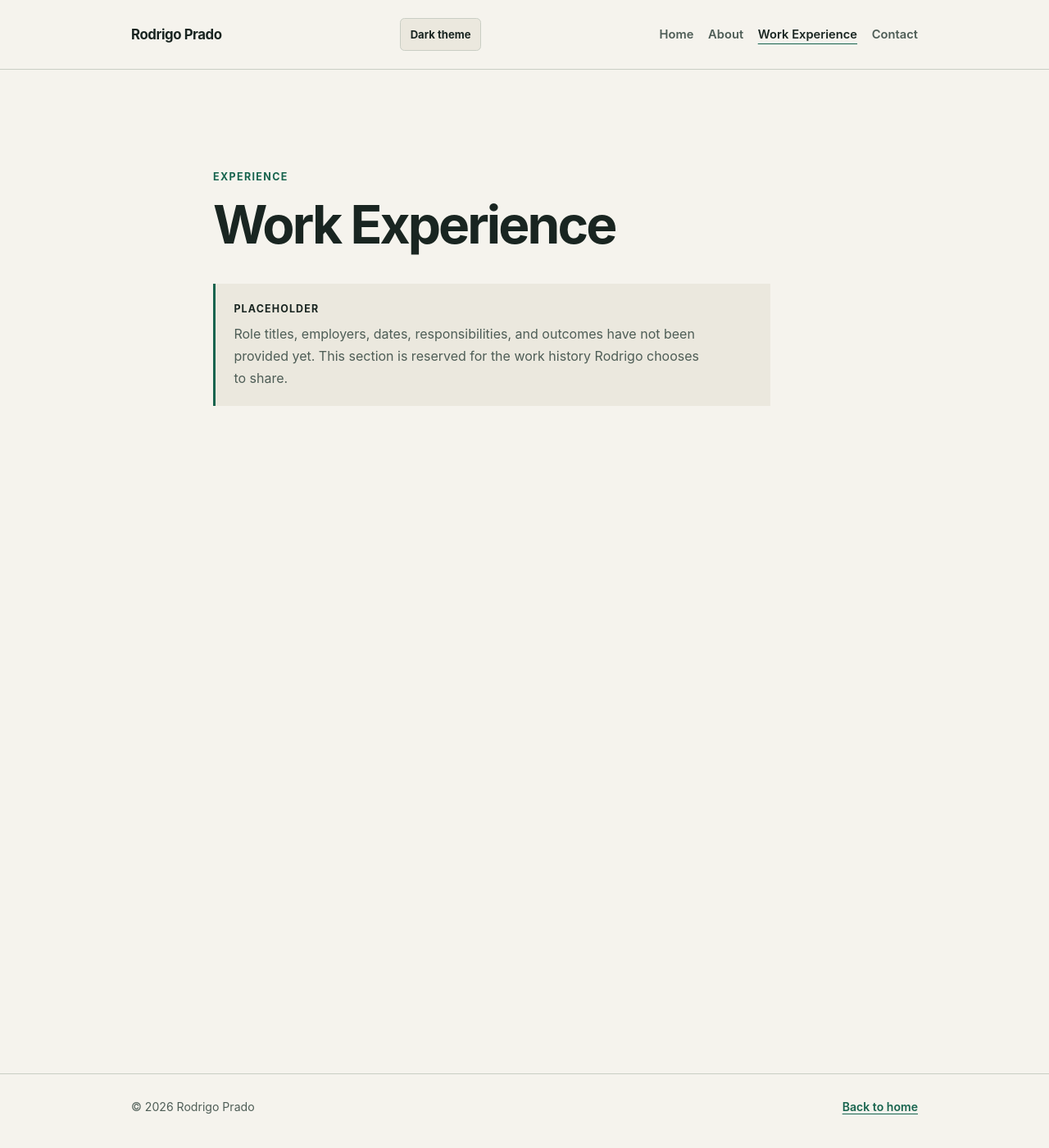
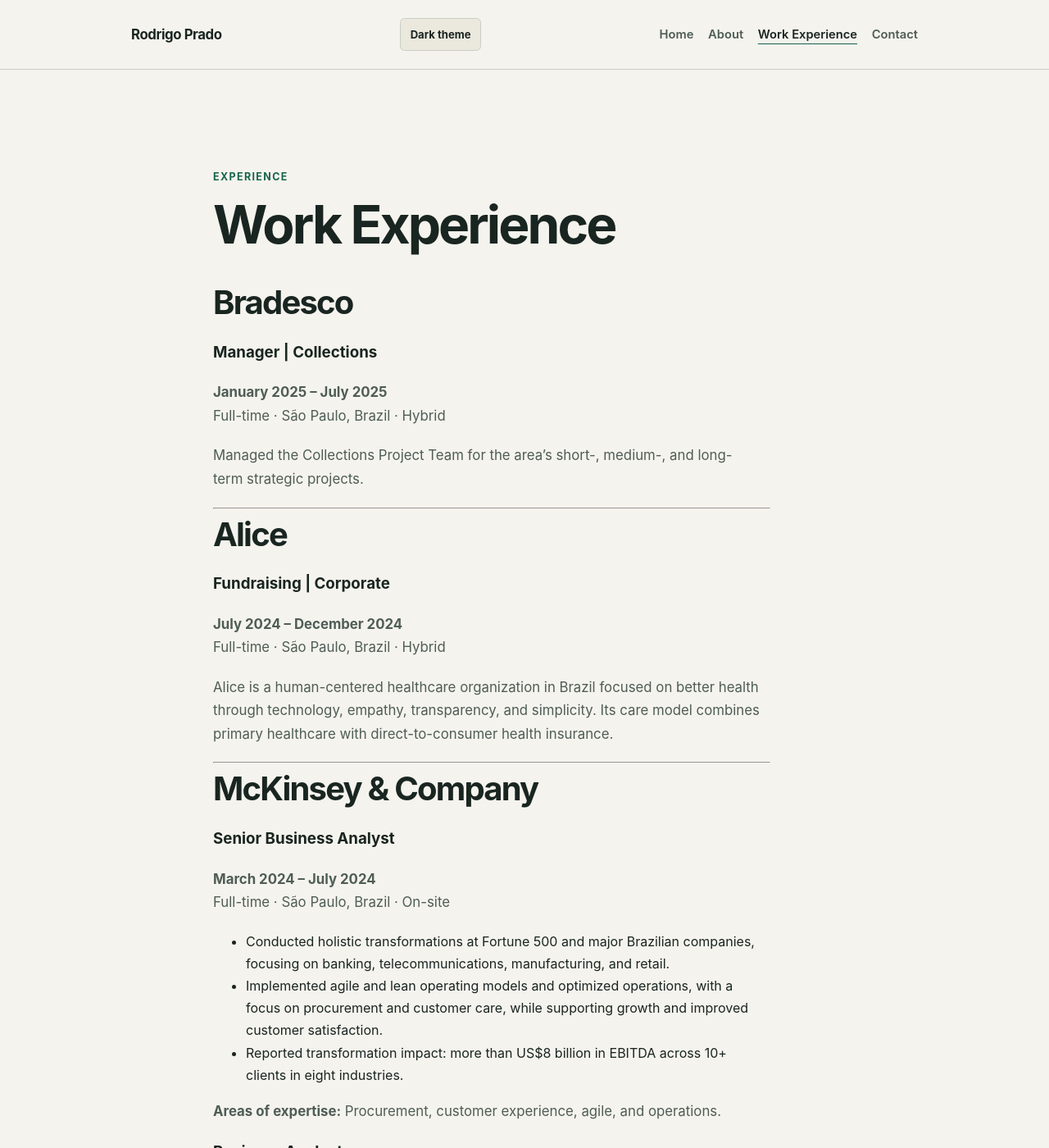
Before and after one commit to rogprado/rogprado.github.io, a Jekyll site: the page built from experience.md, in a window 1280 px wide and 1400 px high. Shown: the whole window at 82% size. Built offline with Jekyll 4.4.1, drawn with Linux system fonts in a browser that asks for light colours; some of the changed text lies outside the part shown.

Commit message:
Add professional work experience from supplied career history

```diff
--- a/_config.yml
+++ b/_config.yml
@@ -19,6 +19,7 @@ plugins:
   - jekyll-sitemap
 
 exclude:
+  - Change1.md
   - Gemfile
   - Gemfile.lock
   - README.md
--- a/experience.md
+++ b/experience.md
@@ -1,17 +1,82 @@
 ---
 layout: default
 title: Work Experience
-description: "Work experience for Rodrigo Prado."
+description: "Rodrigo Prado's experience at Bradesco, Alice, McKinsey & Company, Norton Rose Fulbright, and Bank of America Merrill Lynch."
 permalink: /experience/
 ---
 
-<article class="content-page">
-  <header class="page-heading">
-    <p class="eyebrow">Experience</p>
-    <h1>Work Experience</h1>
-  </header>
-  <div class="placeholder-note">
-    <p class="placeholder-note__label">Placeholder</p>
-    <p>Role titles, employers, dates, responsibilities, and outcomes have not been provided yet. This section is reserved for the work history Rodrigo chooses to share.</p>
-  </div>
+<article class="content-page" markdown="1">
+
+<header class="page-heading">
+  <p class="eyebrow">Experience</p>
+  <h1>Work Experience</h1>
+</header>
+
+## Bradesco
+
+### Manager | Collections
+
+**January 2025 – July 2025**
+Full-time · São Paulo, Brazil · Hybrid
+
+Managed the Collections Project Team for the area's short-, medium-, and long-term strategic projects.
+
+---
+
+## Alice
+
+### Fundraising | Corporate
+
+**July 2024 – December 2024**
+Full-time · São Paulo, Brazil · Hybrid
+
+Alice is a human-centered healthcare organization in Brazil focused on better health through technology, empathy, transparency, and simplicity. Its care model combines primary healthcare with direct-to-consumer health insurance.
+
+---
+
+## McKinsey & Company
+
+### Senior Business Analyst
+
+**March 2024 – July 2024**
+Full-time · São Paulo, Brazil · On-site
+
+- Conducted holistic transformations at Fortune 500 and major Brazilian companies, focusing on banking, telecommunications, manufacturing, and retail.
+- Implemented agile and lean operating models and optimized operations, with a focus on procurement and customer care, while supporting growth and improved customer satisfaction.
+- Reported transformation impact: more than US$8 billion in EBITDA across 10+ clients in eight industries.
+
+**Areas of expertise:** Procurement, customer experience, agile, and operations.
+
+### Business Analyst
+
+**March 2022 – May 2024**
+Full-time · São Paulo, Brazil
+
+**Skills:** Procurement and Tableau.
+
+### Business Analyst Intern
+
+**March 2020 – March 2022**
+Internship · São Paulo, Brazil
+
+**Skills:** Procurement and Tableau.
+
+---
+
+## Norton Rose Fulbright
+
+### Trainee
+
+**October 2017 – January 2020**
+São Paulo Area, Brazil
+
+---
+
+## Bank of America Merrill Lynch
+
+### Compliance Intern
+
+**February 2017 – September 2017**
+São Paulo, Brazil
+
 </article>
```
Also changed, not shown: Change1.md (added, +26 -0 lines), README.md.
